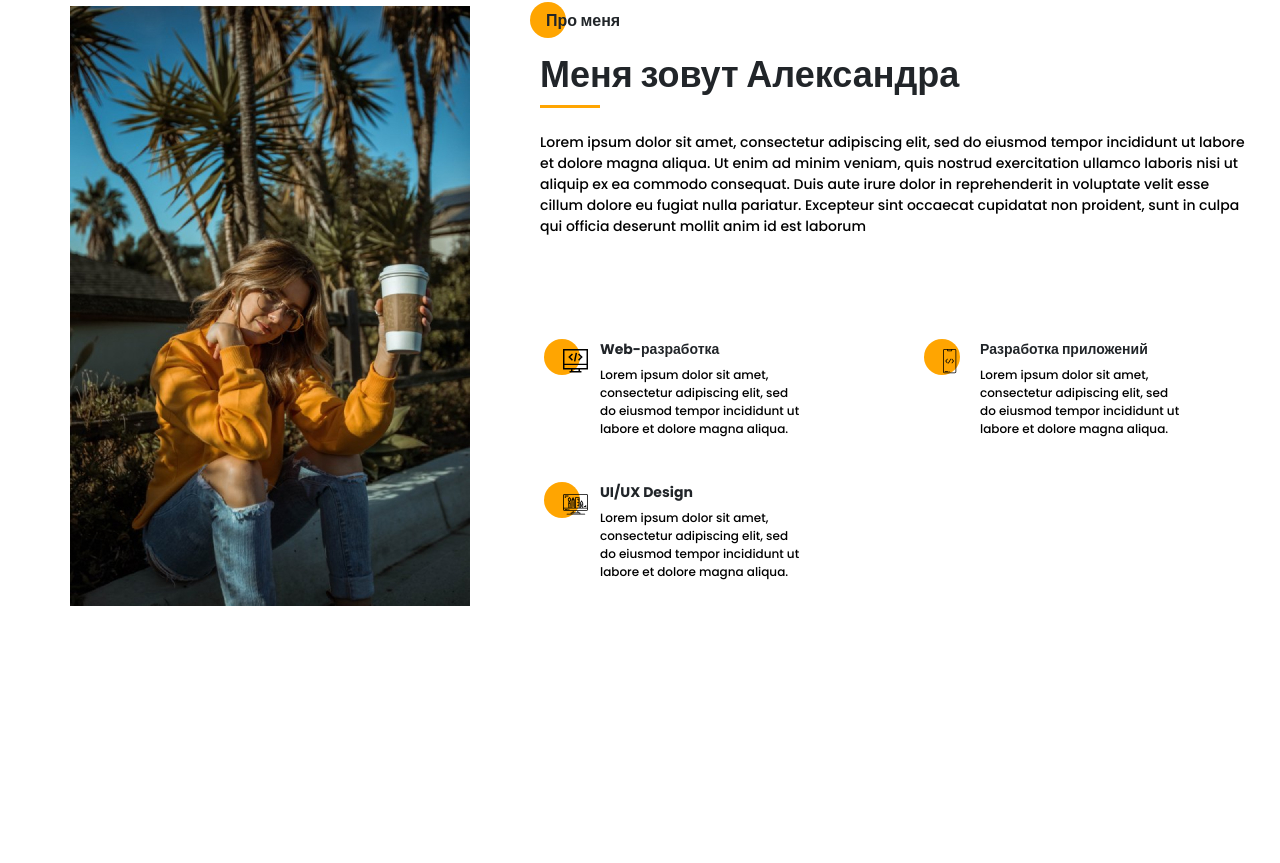
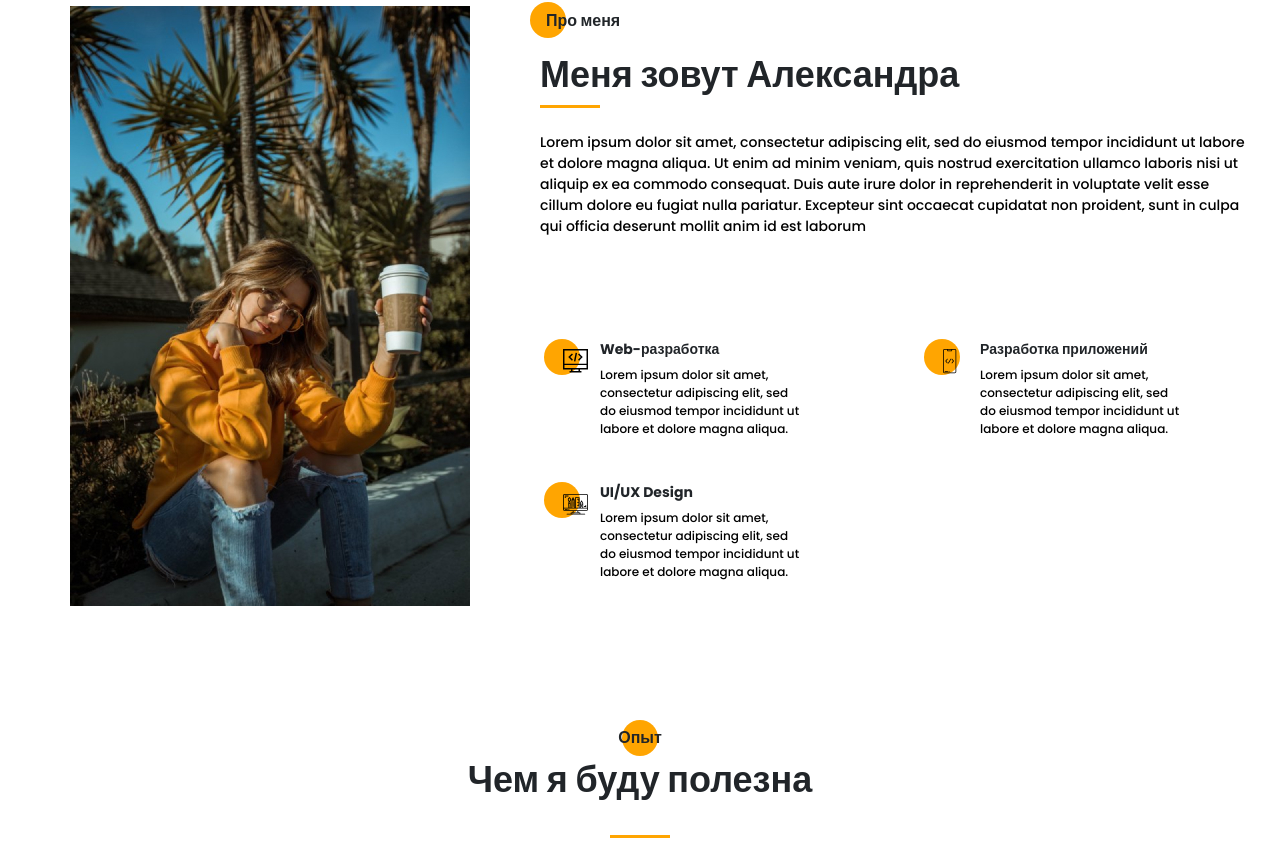
Before and after one commit to olehdev83/portfolio, a website: page src/index.html in a window 1280 px wide. Shown: the part 914-1777 px from the top of the page. Before the commit the page ends 1520 px from the top, so only its background shows below. Drawn offline with nearby package versions, Linux system fonts and the light colour scheme; files that its build step writes are made by us from their sources; files whose address does not match are found by name.

Commit message:
Сверстали часть  section experience и застилизовали title, subtitle

```diff
--- a/src/index.html
+++ b/src/index.html
@@ -115,7 +115,7 @@
             <span></span>
         </div>
         <div class="container">
-            <h2 class="title title_fz16 promo__subtitle">Меня зовут Александра Смит</h2>
+            <div class="title title_fz16 promo__subtitle">Меня зовут Александра Смит</div>
             <h1 class="title title_fz48 promo__title">Я web-разработчик из города Киева</h1>
             <div class="promo__btns">
                 <a href="#" class="promo__link btn">Портфолио</a>
@@ -130,7 +130,7 @@
                 <img src="img/main_photo.jpg" alt="photo" class="about__img">
                 <div class="about__desc">
                     <h2 class="title title_fz16 about__title">Про меня</h2>
-                    <h2 class="title title_fz36 about__subtitle">Меня зовут Александра</h2>
+                    <div class="title title_fz36 about__subtitle">Меня зовут Александра</div>
                     <div class="line"></div>
                     <div class="about__text">
                         Lorem ipsum dolor sit amet, consectetur adipiscing elit, sed do eiusmod tempor incididunt ut labore et dolore magna aliqua. Ut enim ad minim veniam, quis nostrud exercitation ullamco laboris nisi ut aliquip ex ea commodo consequat. Duis aute irure dolor in reprehenderit in voluptate velit esse cillum dolore eu fugiat nulla pariatur. Excepteur sint occaecat cupidatat non proident, sunt in culpa qui officia deserunt mollit anim id est laborum
@@ -178,6 +178,14 @@
         </div>
     </section>
 
+    <section class="experience">
+        <div class="container">
+            <h2 class="title title_fz16 experience__title">Опыт</h2>
+            <div class="title title_fz36 experience__subtitle">Чем я буду полезна</div>
+            <div class="line"></div>
+        </div>
+    </section>
+
     <script src="js/script.js"></script>
 </body>
 </html>
--- a/src/sass/blocks/about/_about.scss
+++ b/src/sass/blocks/about/_about.scss
@@ -14,7 +14,7 @@
     &__desc{
         padding-top: 2px;
         .line{
-            margin-top: 0;
+            margin: 0;
         }
     }
     &__title{
--- /dev/null
+++ b/src/sass/blocks/experience/_experience.scss
@@ -0,0 +1,16 @@
+.experience{
+    margin-top: 120px;
+    &__title{
+        text-align: center;
+        position: relative;
+        @include before_circle;
+        &:before{
+            top: -25%;
+            left: 50%;
+            transform: translateX(-50%);
+        }
+    }
+    &__subtitle{
+        text-align: center;
+    }
+}
--- a/src/sass/style.scss
+++ b/src/sass/style.scss
@@ -24,7 +24,7 @@ h1, h2, h3, h4, h5, h6{
     width: 60px;
     height: 3px;
     background-color: $main_color;
-    margin-top: 24px;
+    margin: 25px auto;
 }
 
 @import 'blocks/promo/promo';
@@ -33,3 +33,4 @@ h1, h2, h3, h4, h5, h6{
 @import 'blocks/buttons/buttons';
 @import 'blocks/menu/menu';
 @import 'blocks/about/about';
+@import 'blocks/experience/experience';
```
Also changed, not shown: dist/css/style.min.css, dist/index.html.
